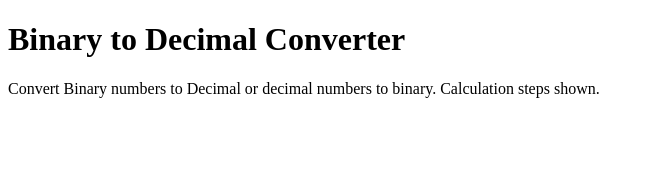
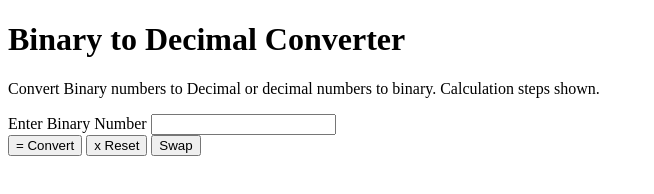
Before and after one commit to Bnjackson/Binary-to-Decimal, a plain HTML site: page index.html in a window 1280 px wide. Shown: the whole page, without its empty margins (0-654 px from the left). Drawn offline with Linux system fonts and the light colour scheme.

Commit message:
Update index.html

```diff
--- a/index.html
+++ b/index.html
@@ -20,9 +20,17 @@
     <main>
         <section class="converter-section">
             <div class="converter-container">
-                <div>
-
-                </div>
+                <form id="calcForm" name="calcForm" autocomplete="off">
+                    <div class="form-group">
+                        <label class="input-label" for="binary">Enter Binary Number</label>
+                        <input type="number" id="input" name="input">
+                    </div>
+                    <div class="form-group">
+                        <button id="convert-button" type="button"><span>= Convert</span></button>
+                        <button id="reset-button" type="reset"><span>x Reset</span></button>
+                        <button id="swap-button" type="button"><span>Swap</span></button>
+                    </div>
+                </form>
             </div>
         </section>
     </main>
```
